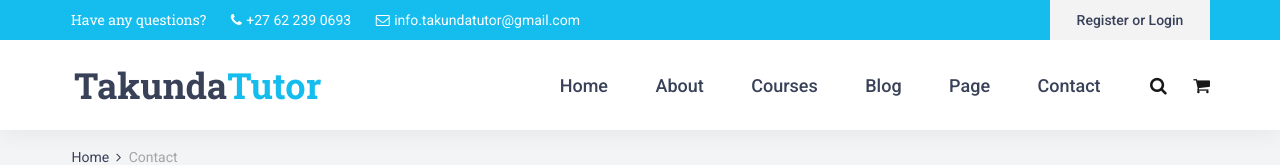
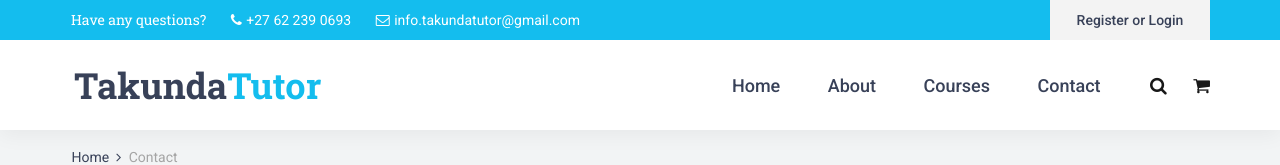
Before and after one commit to Antonio-el-Bear/Tutoring, a plain HTML site: page contact.html in a window 1280 px wide. Shown: the top 165 px of the page. Drawn offline with Linux system fonts and the light colour scheme; some packages are replaced by stand-ins of ours; a script that the page names is missing.

Commit message:
update contact

```diff
--- a/contact.html
+++ b/contact.html
@@ -63,8 +63,6 @@
 									<li><a href="index.html">Home</a></li>
 									<li><a href="about.html">About</a></li>
 									<li><a href="courses.html">Courses</a></li>
-									<li><a href="blog.html">Blog</a></li>
-									<li><a href="#">Page</a></li>
 									<li><a href="contact.html">Contact</a></li>
 								</ul>
 								<div class="search_button"><i class="fa fa-search" aria-hidden="true"></i></div>
```
